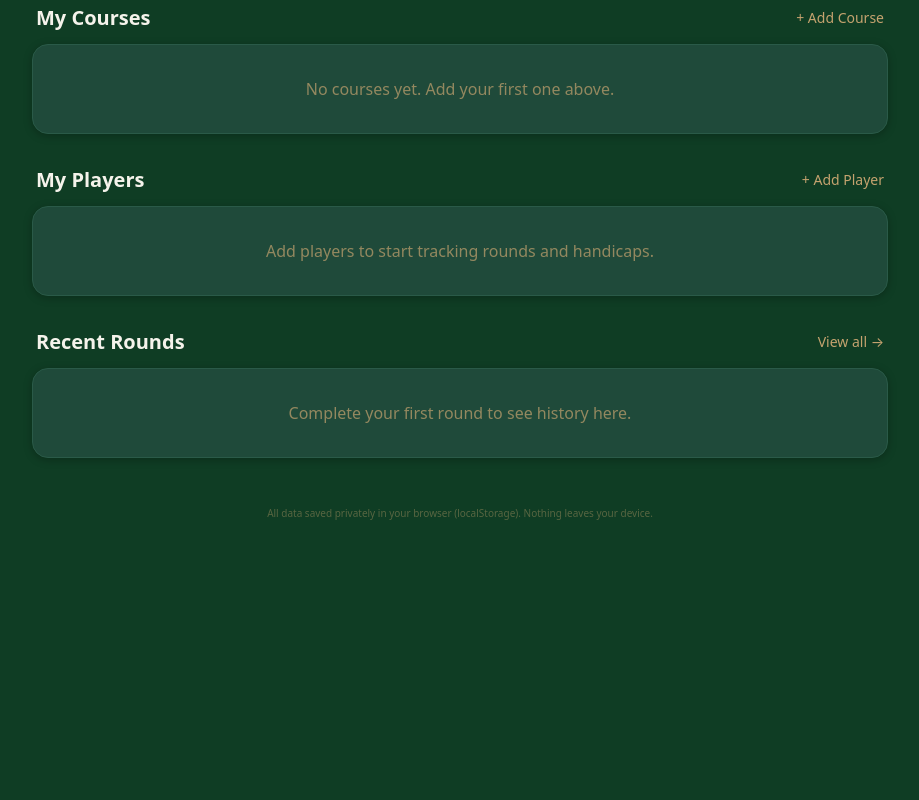
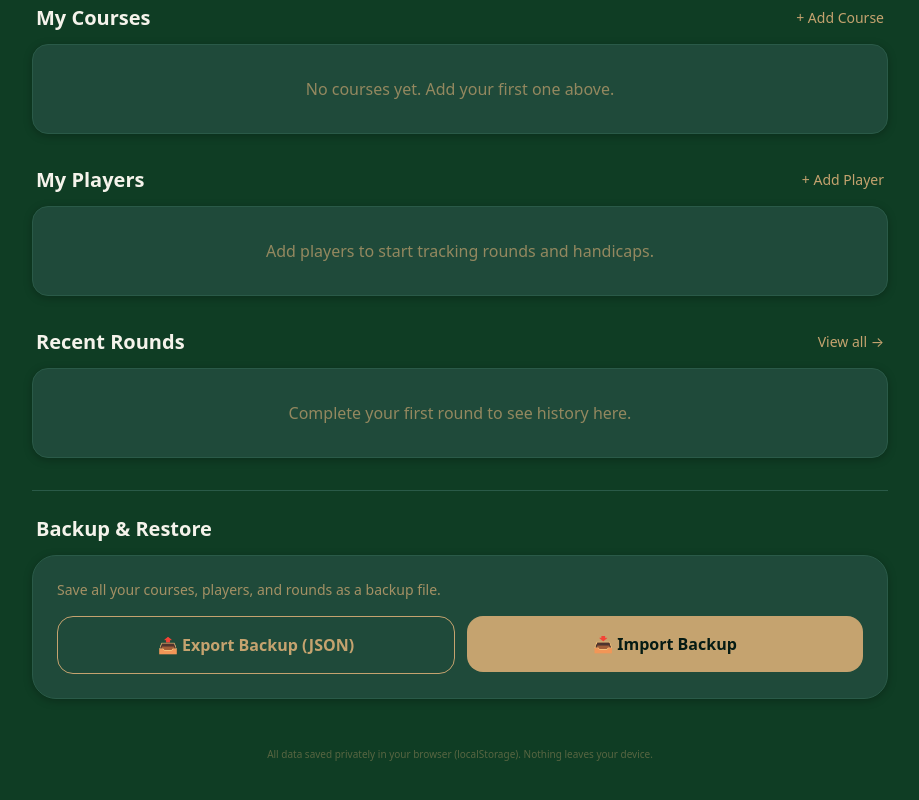
Before and after one commit to pateverab/og-golf, a Next.js app: page / in a window 1280 px wide. Shown: the part 382-1182 px from the top of the page, without its empty margins (180-1099 px from the left). Before the commit the page ends 1007 px from the top, so only its background shows below. Built offline with nearby package versions, Linux system fonts and the light colour scheme.

Commit message:
Add Backup & Restore feature

```diff
--- a/app/page.tsx
+++ b/app/page.tsx
@@ -251,6 +251,48 @@ export default function GolfScoreTracker() {
   // ==================== VIEW PAST ROUND ====================
   const viewingRound = rounds.find((r) => r.id === viewingRoundId);
   const viewingCourse = viewingRound ? courses.find((c) => c.id === viewingRound.courseId) : null;
+
+  // ==================== BACKUP & RESTORE ====================
+  const exportBackup = () => {
+    const backup = {
+      courses,
+      players,
+      rounds,
+      exportDate: new Date().toISOString(),
+      version: "1.0"
+    };
+
+    const dataStr = JSON.stringify(backup, null, 2);
+    const dataUri = 'data:application/json;charset=utf-8,' + encodeURIComponent(dataStr);
+    const exportFileDefaultName = `og-golf-backup-${new Date().toISOString().slice(0,10)}.json`;
+
+    const linkElement = document.createElement('a');
+    linkElement.setAttribute('href', dataUri);
+    linkElement.setAttribute('download', exportFileDefaultName);
+    linkElement.click();
+  };
+
+  const importBackup = (e: React.ChangeEvent<HTMLInputElement>) => {
+    const file = e.target.files?.[0];
+    if (!file) return;
+
+    const reader = new FileReader();
+    reader.onload = (event) => {
+      try {
+        const backup = JSON.parse(event.target?.result as string);
+
+        if (backup.courses) setCourses(backup.courses);
+        if (backup.players) setPlayers(backup.players);
+        if (backup.rounds) setRounds(backup.rounds);
+
+        alert("✅ Backup imported successfully!");
+        e.target.value = '';
+      } catch (err) {
+        alert("❌ Invalid backup file");
+      }
+    };
+    reader.readAsText(file);
+  };
 
   // ==================== DERIVED DATA ====================
   const completedRounds = rounds.filter((r) => r.completed);
@@ -637,7 +679,41 @@ export default function GolfScoreTracker() {
               ) : (
                 <div className="golf-card rounded-2xl p-8 text-center text-[#c5a36f]/70">Complete your first round to see history here.</div>
               )}
+                        </section>
+
+            {/* ========== BACKUP & RESTORE ========== */}
+            <section className="mt-8 pt-6 border-t border-[#2a5a48]">
+              <div className="flex items-center justify-between mb-3 px-1">
+                <h2 className="text-xl font-semibold">Backup & Restore</h2>
+              </div>
+              <div className="golf-card rounded-3xl p-6 space-y-4">
+                <div className="text-sm text-[#c5a36f]/80">
+                  Save all your courses, players, and rounds as a backup file.
+                </div>
+
+                <div className="flex flex-col sm:flex-row gap-3">
+                  <button
+                    onClick={exportBackup}
+                    className="flex-1 py-4 rounded-2xl border border-[#c5a36f] text-[#c5a36f] font-semibold hover:bg-[#1f4a3a] transition"
+                  >
+                    📤 Export Backup (JSON)
+                  </button>
+
+                  <label className="flex-1 cursor-pointer">
+                    <input
+                      type="file"
+                      accept=".json"
+                      onChange={importBackup}
+                      className="hidden"
+                    />
+                    <div className="py-4 rounded-2xl bg-[#c5a36f] text-[#051b14] font-semibold text-center hover:bg-white transition">
+                      📥 Import Backup
+                    </div>
+                  </label>
+                </div>
+              </div>
             </section>
+
           </>
         )}
 
```
